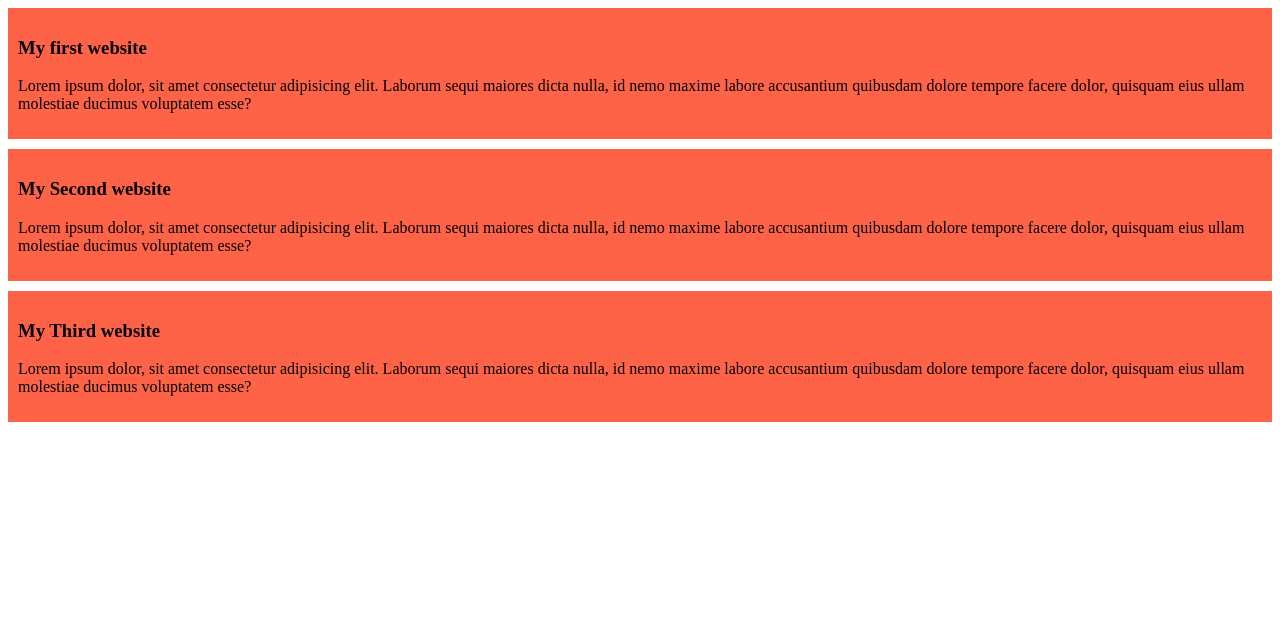
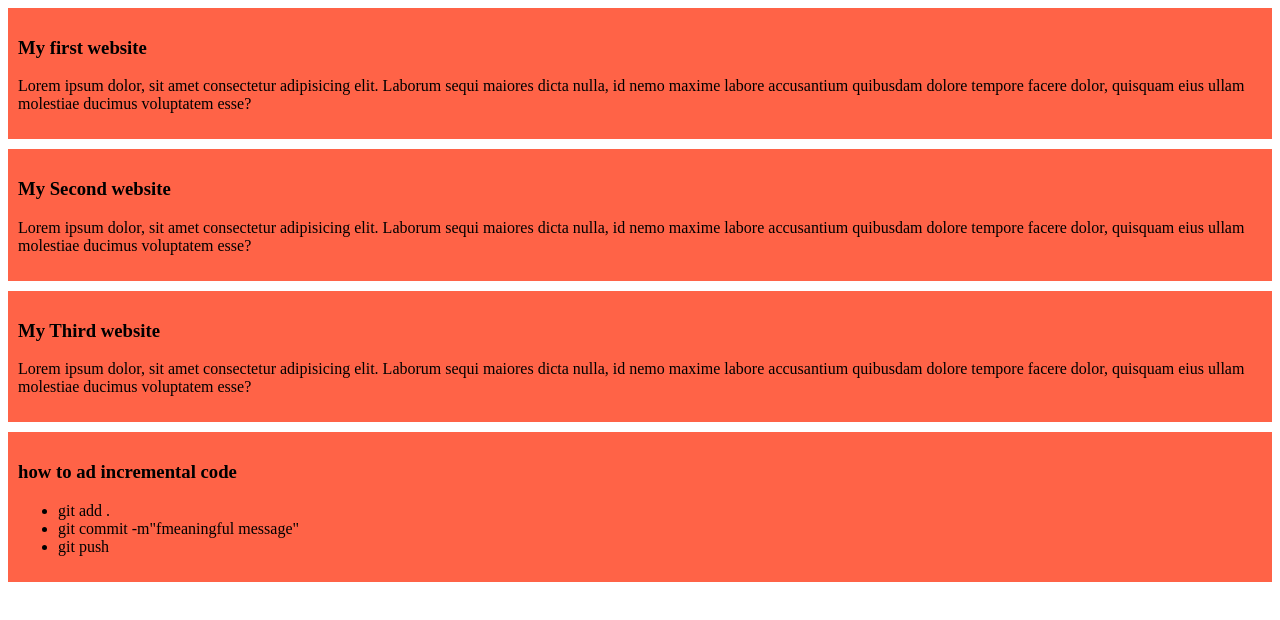
Before and after one commit to arifkhan230/my-simple-website, a plain HTML site: page index.html in a window 1280 px wide. Drawn offline with Linux system fonts and the light colour scheme.

Commit message:
addeded a list to push code

```diff
--- a/index.html
+++ b/index.html
@@ -19,5 +19,13 @@
         <h3>My Third website</h3>
         <p>Lorem ipsum dolor, sit amet consectetur adipisicing elit. Laborum sequi maiores dicta nulla, id nemo maxime labore accusantium quibusdam dolore tempore facere dolor, quisquam eius ullam molestiae ducimus voluptatem esse?</p>
     </div>
+    <div>
+        <h3>how to ad incremental code</h3>
+        <ul>
+            <li>git add .</li>
+            <li>git commit -m"fmeaningful message"</li>
+            <li>git push</li>
+        </ul>
+    </div>
 </body>
 </html>
```
